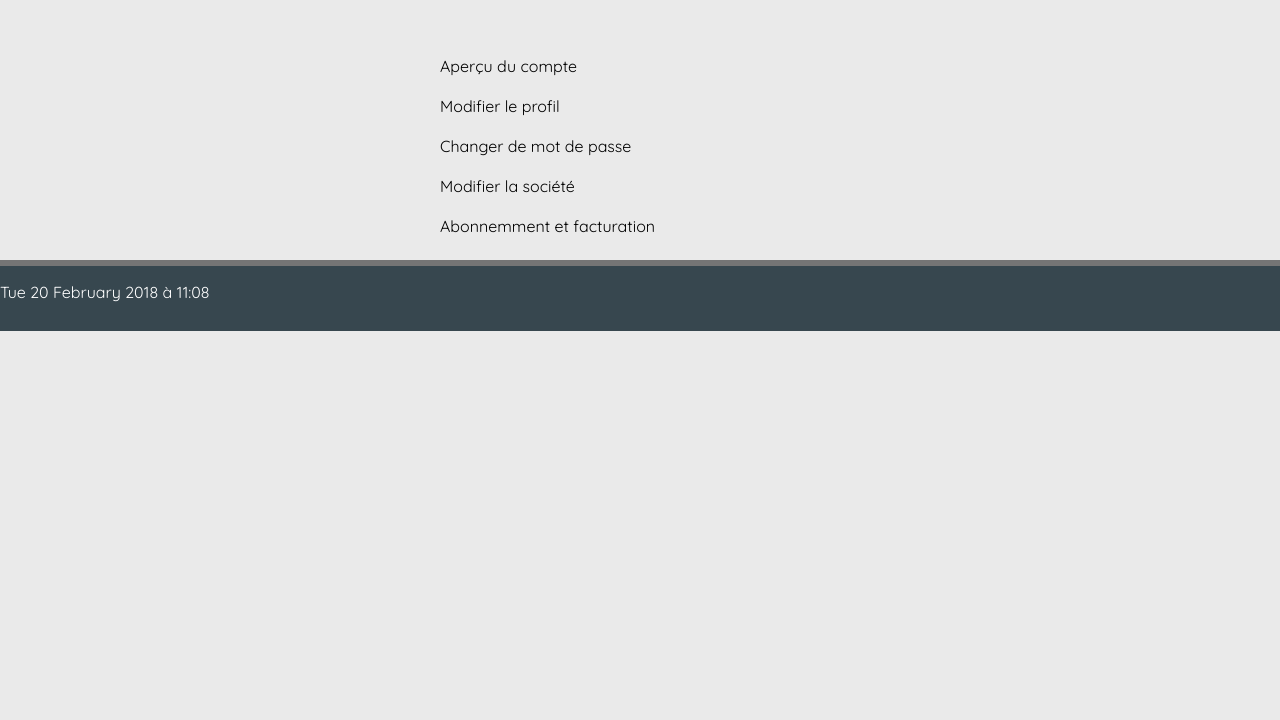
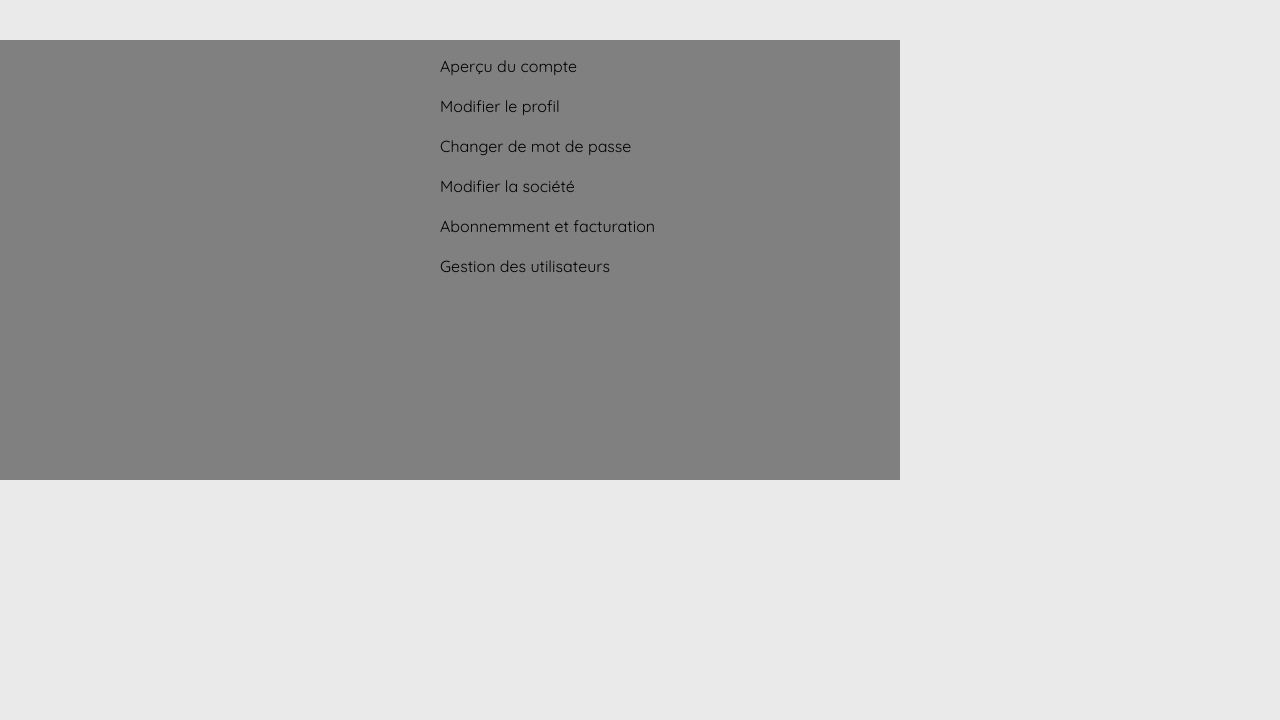
Before and after one commit to HoooKen/si6-tp1, a PHP site: page /PHPSLAMSISR/membre/index.php in a window 1280 px wide. Shown: the part 66-786 px from the top of the page. Before the commit the page ends 397 px from the top, so only its background shows below. Run offline with PHP 8.4, Linux system fonts and the light colour scheme.

Commit message:
[+] Correction du panel membre

```diff
--- a/membre/design.css
+++ b/membre/design.css
@@ -23,6 +23,8 @@ body,html
     left: 0;
     display:block;
     list-style:none;
+    height:440px;
+    background-color:grey;
 }
 .link li
 {
```
Also changed, not shown: membre/index.php (+32 -1 lines).
